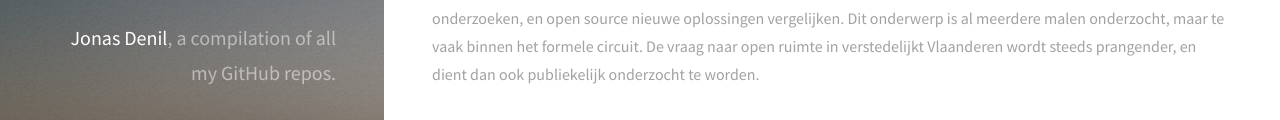
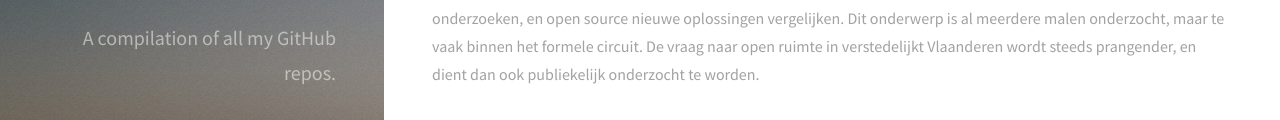
Before and after one commit to jonasdenil/jonasdenil.github.io, a plain HTML site: page index.html in a window 1280 px wide. Shown: the part 200-320 px from the top of the page. Drawn offline with Linux system fonts and the light colour scheme.

Commit message:
Update index.html

```diff
--- a/index.html
+++ b/index.html
@@ -27,7 +27,7 @@
 		<!-- Header -->
 			<header id="header">
 				<a href="#" class="image avatar"><img src="images/avatar.jpg" alt="" /></a>
-				<h1><strong>Jonas Denil</strong>, a compilation<br />
+				<h1>A compilation<br />
 				of all my GitHub repos.</h1>
 			</header>
 
```
